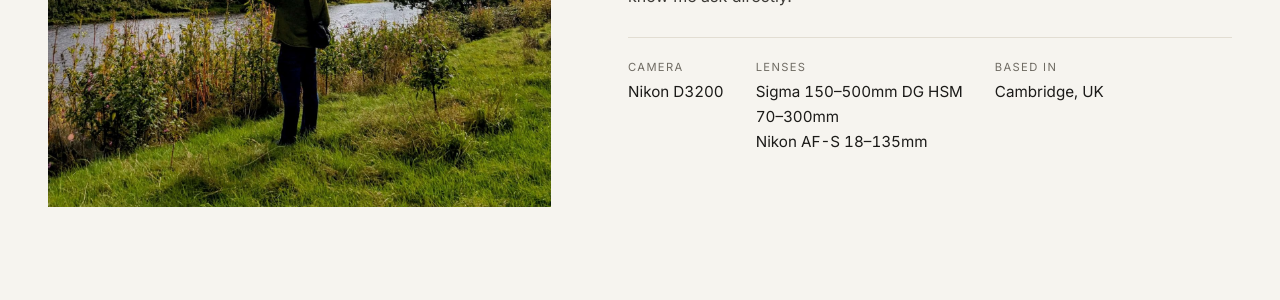
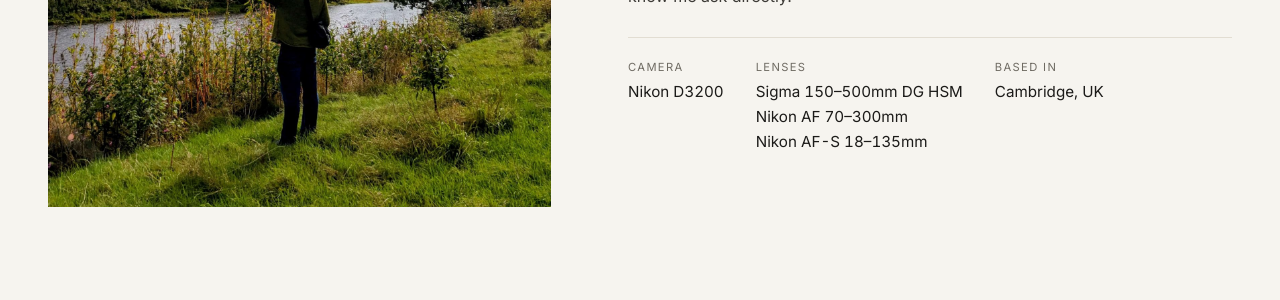
Before and after one commit to JacobLCook/JacobLCook.github.io, a Jekyll site: the page built from about.html, in a window 1280 px wide and 1000 px high. Shown: the part 595-895 px from the top of the window. Built offline with Jekyll 4.4.1, drawn with Linux system fonts in a browser that asks for light colours.

Commit message:
Fixed minor detail

```diff
--- a/about.html
+++ b/about.html
@@ -16,7 +16,7 @@ permalink: /about/
 
 		<dl class="settings">
 			<div><dt>Camera</dt><dd>Nikon D3200</dd></div>
-			<div><dt>Lenses</dt><dd>Sigma 150&ndash;500mm DG HSM<br>70&ndash;300mm<br>Nikon AF-S 18&ndash;135mm</dd></div>
+			<div><dt>Lenses</dt><dd>Sigma 150&ndash;500mm DG HSM<br>Nikon AF 70&ndash;300mm<br>Nikon AF-S 18&ndash;135mm</dd></div>
 			<div><dt>Based in</dt><dd>Cambridge, UK</dd></div>
 		</dl>
 	</div>
```
